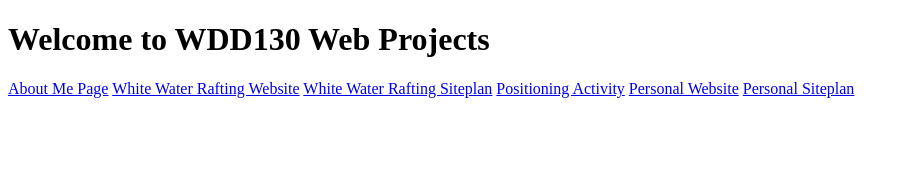
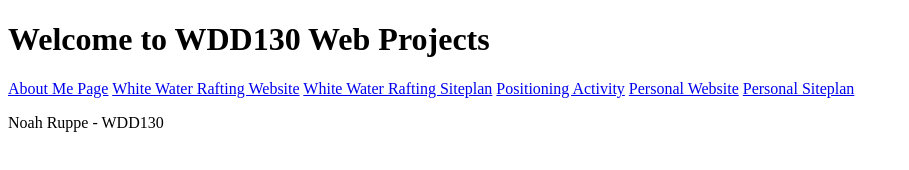
Before and after one commit to noahruppe/wdd130, a plain HTML site: page aboutme/wdd130/index.html in a window 1280 px wide. Shown: the whole page, without its empty margins (0-909 px from the left). Drawn offline with Linux system fonts and the light colour scheme.

Commit message:
added a paragraph to the home page

```diff
--- a/aboutme/wdd130/index.html
+++ b/aboutme/wdd130/index.html
@@ -16,6 +16,6 @@
   <a href="#">Personal Website</a>
   <a href="#">Personal Siteplan</a>
 </nav>
-
+<p>Noah Ruppe - WDD130</p>
 </body>
 </html>
```
